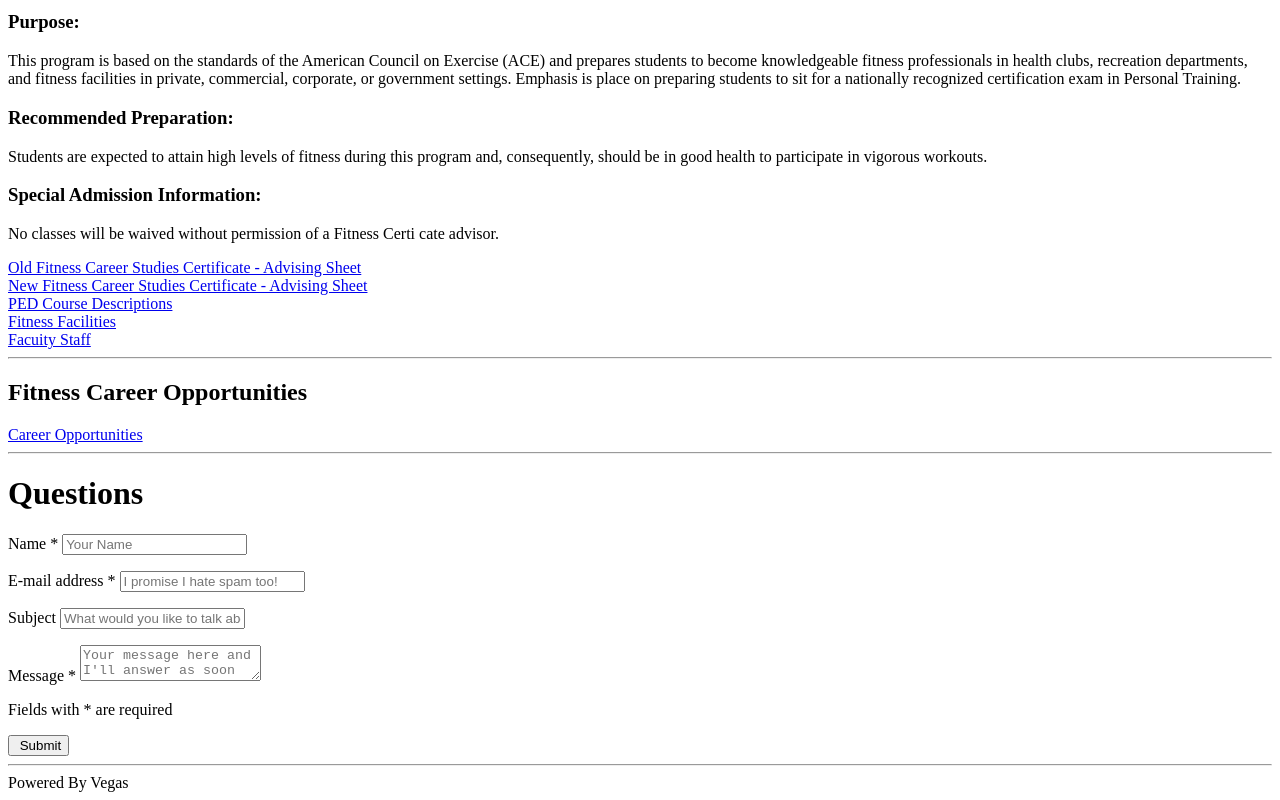
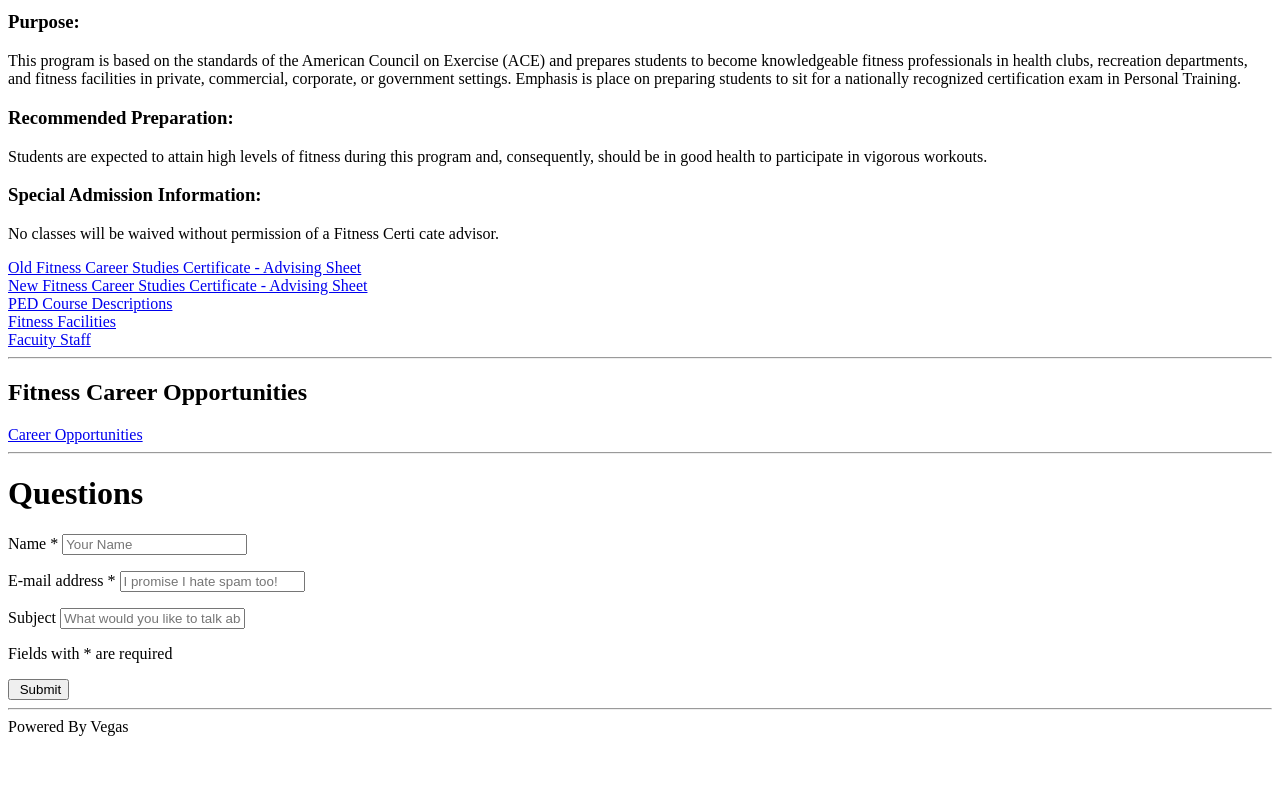
Before and after one commit to VTCurry/NOVA-GYM-PAGE, a plain HTML site: page Index.html in a window 1280 px wide. Shown: the part 557-1357 px from the top of the page. After the commit the page ends 1301 px from the top, so only its background shows below. Drawn offline with Linux system fonts and the light colour scheme.

Commit message:
second try

```diff
--- a/Index.html
+++ b/Index.html
@@ -64,12 +64,6 @@
             <input type="text" name="subject" id="subject" placeholder="What would you like to talk about?" />
         </p>
 
-        <p>
-            <label for="message" class="icon-comment"> Message
-                <span class="required">*</span>
-            </label>
-            <textarea placeholder="Your message here and I'll answer as soon as possible " required="required"></textarea>
-        </p>
         <p class="indication">Fields with
             <span class="required"> * </span>are required</p>
 
```
